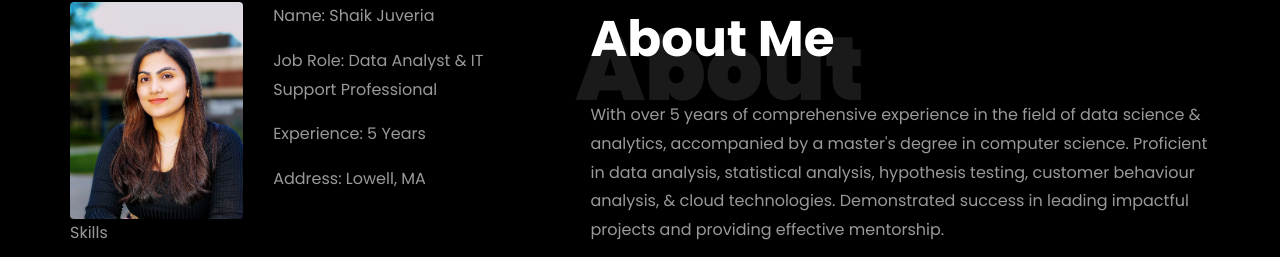
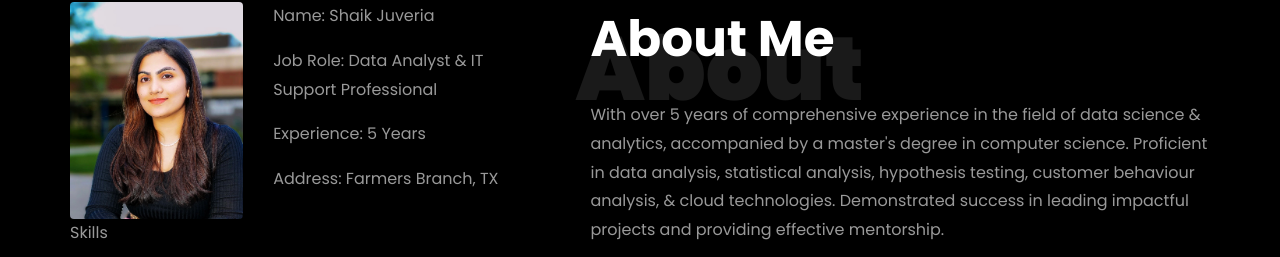
Before and after one commit to Shjuveria/SJ-Portfolio, a plain HTML site: page index.html in a window 1280 px wide. Shown: the part 860-1117 px from the top of the page. Drawn offline with Linux system fonts and the light colour scheme; animation ran at ten frames a second; files whose address does not match are found by name.

Commit message:
Update index.html

```diff
--- a/index.html
+++ b/index.html
@@ -221,7 +221,7 @@
 										<p><span class="title-s">Name: </span> <span>Shaik Juveria</span></p>
 										<p><span class="title-s">Job Role: </span> <span>Data Analyst & IT Support Professional</span></p>
 										<p><span class="title-s">Experience: </span> <span>5 Years</span></p>
-										<p><span class="title-s">Address: </span> <span>Lowell, MA</span></p>
+										<p><span class="title-s">Address: </span> <span>Farmers Branch, TX</span></p>
 									  </div>
 									</div>
 								  </div>
```
